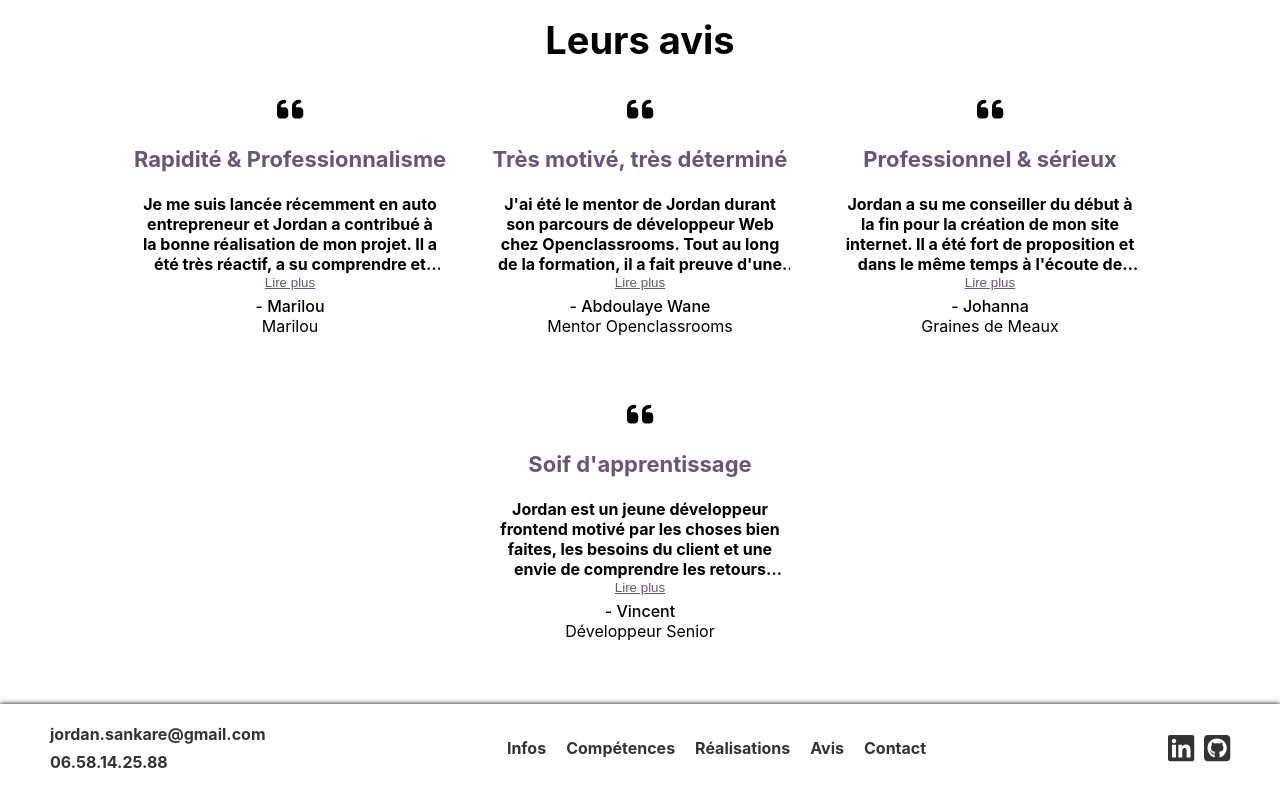
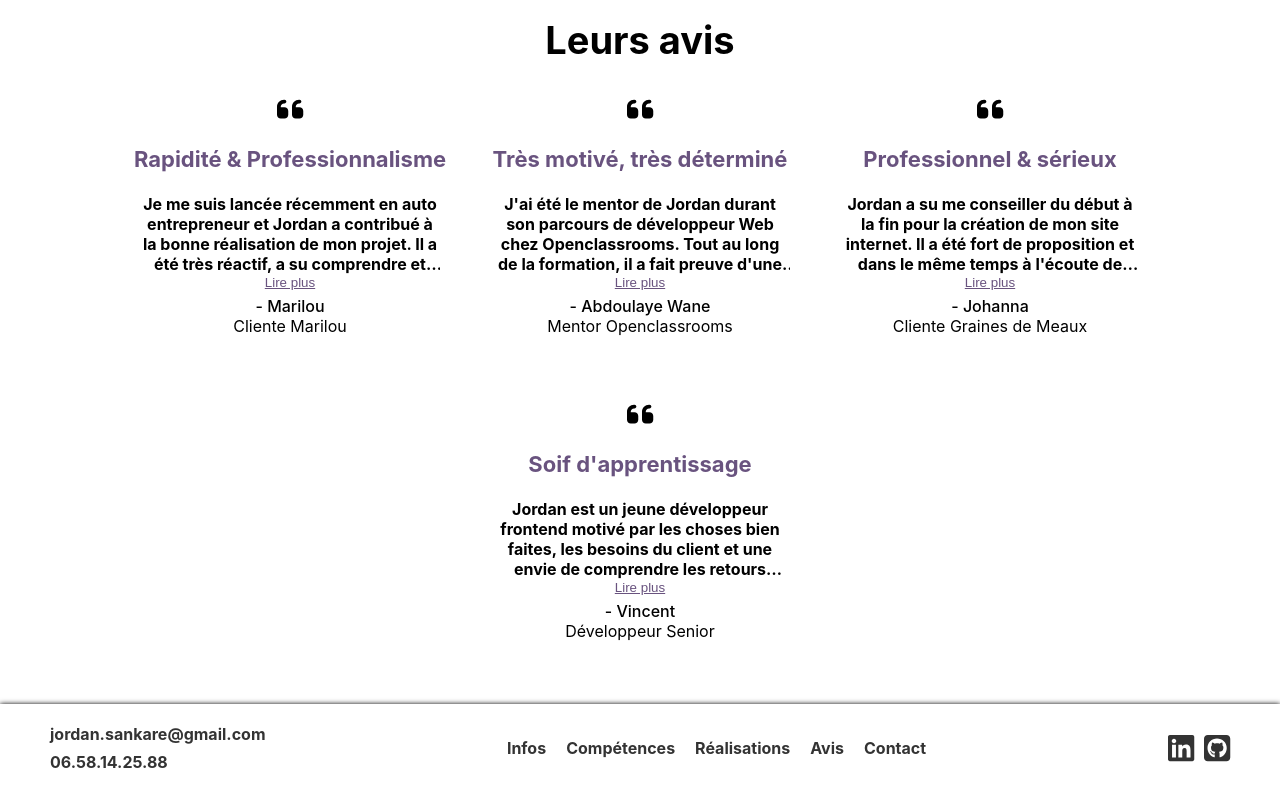
Before and after one commit to jsankare/portfolio, a React (Create React App) app: page / in a window 1280 px wide. Shown: the part 4678-5478 px from the top of the page. Built offline with nearby package versions, Linux system fonts and the light colour scheme; no server answers.

Commit message:
add position to testimonials

```diff
--- a/src/components/Testimonials/index.jsx
+++ b/src/components/Testimonials/index.jsx
@@ -8,7 +8,7 @@ const data = [
         title:"Rapidité & Professionnalisme",
         description:`Je me suis lancée récemment en auto entrepreneur et Jordan a contribué à la bonne réalisation de mon projet. Il a été très réactif, a su comprendre et analyser les besoins nécessaires à la création du site internet et me l'a créé.`,
         name:"Marilou",
-        position:"Marilou"
+        position:"Cliente Marilou"
     },
     {
         title:`Très motivé, très déterminé`,
@@ -27,7 +27,7 @@ const data = [
         title:"Professionnel & sérieux",
         description:`Jordan a su me conseiller du début à la fin pour la création de mon site internet. Il a été fort de proposition et dans le même temps à l'écoute de mes besoins. Très réactif, il a su s'adapter à toutes les situations. Le résultat est super, Merci !`,
         name:"Johanna",
-        position:"Graines de Meaux"
+        position:"Cliente Graines de Meaux"
     },
     {
         title:`Soif d'apprentissage`,
```
